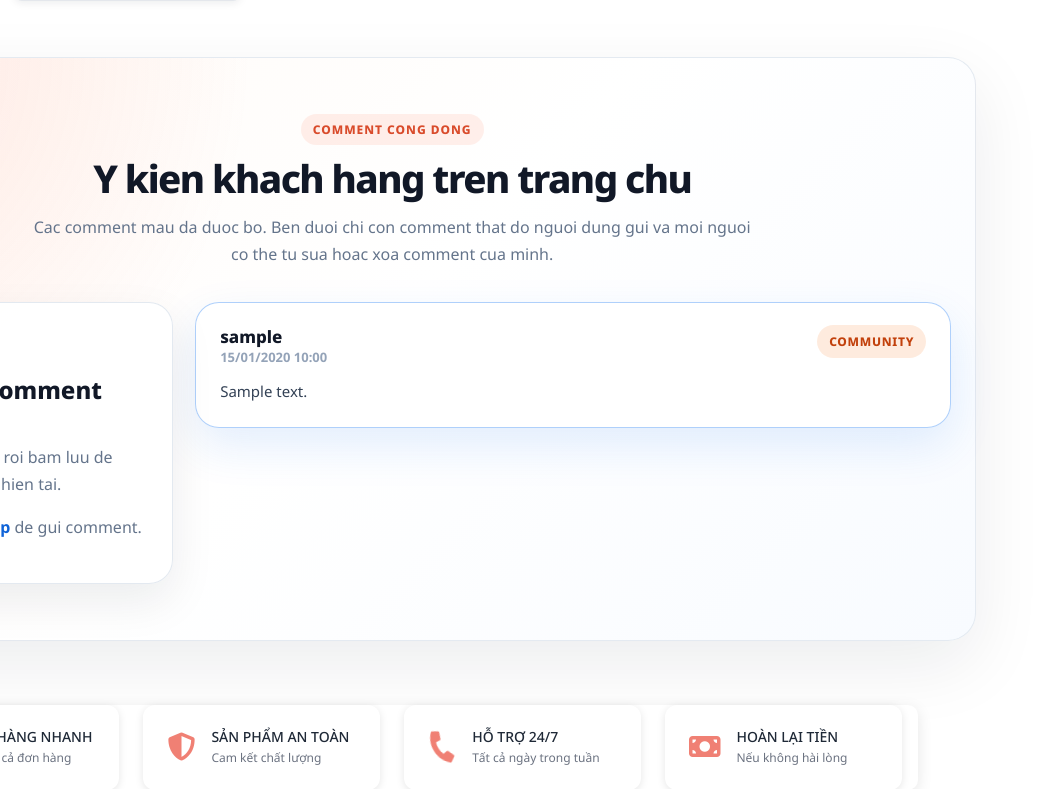
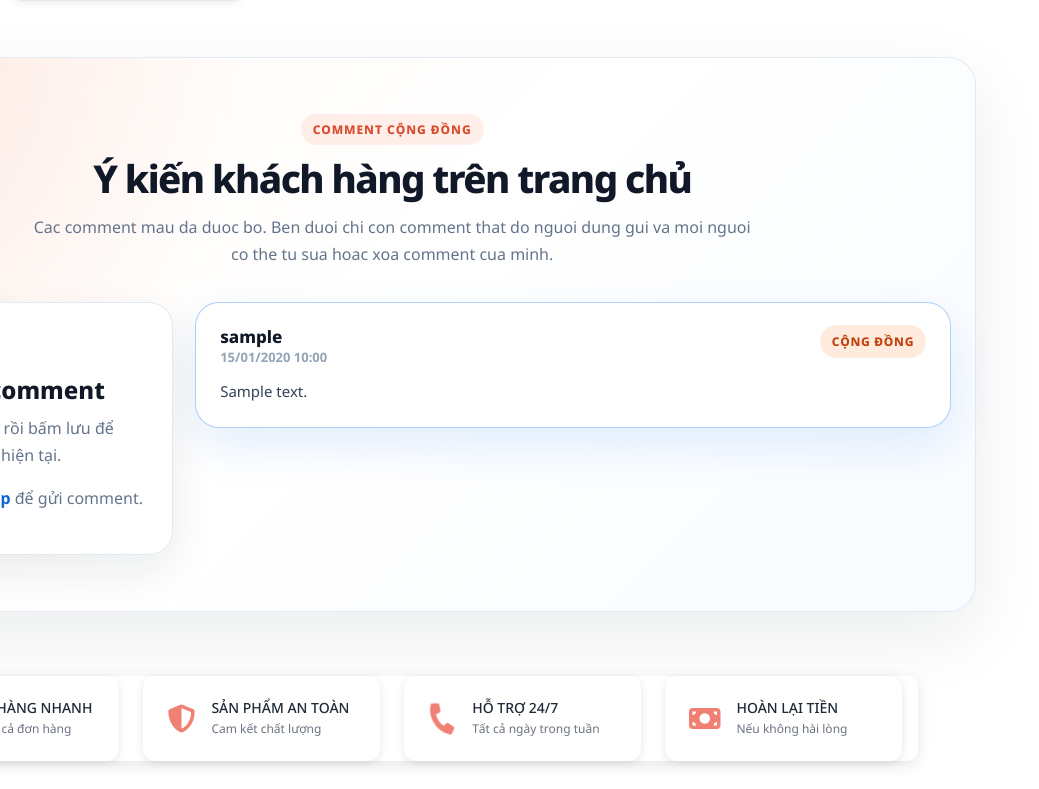
Before and after one commit to hoanganhtruc1501/webdoanvat, a Django app: template snackstore/apps/snacks/templates/snacks/snack_list.html in a window 1280 px wide; the page is wider, and only the part inside the window is pictured. Shown: the part 1161-1950 px from the top of that part, without its empty margins (0-1039 px from the left). After the commit the page ends 1928 px from the top of that part, so only its background shows below. Run offline with Django 5.2, Linux system fonts and the light colour scheme; the template is opened without the code that fills it: most values are stand-ins (such as "Sample title", 1, 10 or a date in 2020); grey boxes marked "Sample" are stand-in pictures.

Commit message:
Update Vietnamese text in reviews component

```diff
--- a/snackstore/templates/components/reviews.html
+++ b/snackstore/templates/components/reviews.html
@@ -310,8 +310,8 @@
 
   <div class="reviews-inner">
     <div class="reviews-header">
-      <span class="reviews-eyebrow">Comment cong dong</span>
-      <h2 id="reviews-title">Y kien khach hang tren trang chu</h2>
+      <span class="reviews-eyebrow">Comment cộng đồng</span>
+      <h2 id="reviews-title">Ý kiến khách hàng trên trang chủ </h2>
       <p>
         Cac comment mau da duoc bo. Ben duoi chi con comment that do nguoi dung gui
         va moi nguoi co the tu sua hoac xoa comment cua minh.
@@ -322,12 +322,12 @@
       <div class="comment-compose" id="home-comment-form">
         {% if editing_comment %}
         <span class="compose-tag">Dang sua</span>
-        <h3>Chinh sua comment cua ban</h3>
-        <p>Cap nhat noi dung roi bam luu de thay doi comment hien tai.</p>
+        <h3>Chỉnh sửa comment</h3>
+        <p>Cập nhật nội dung rồi bấm lưu để thay đổi comment hiện tại.</p>
         {% else %}
-        <span class="compose-tag">Comment moi</span>
-        <h3>De lai y kien tren trang chu</h3>
-        <p>Chia se trai nghiem cua ban de khach hang khac co them tham khao.</p>
+        <span class="compose-tag">Comment mới </span>
+        <h3>Để lại ý kiến trên trang  chủ</h3>
+        <p>Chia sẻ trải nghiệm của bạn để khách hàng có thể tham khảo.</p>
         {% endif %}
 
         {% if user.is_authenticated %}
@@ -347,7 +347,7 @@
 
           <div class="form-actions">
             <button type="submit" class="home-comment-submit">
-              {% if editing_comment %}Cap nhat comment{% else %}Gui comment{% endif %}
+              {% if editing_comment %}Cập nhật comment{% else %}Gửi comment{% endif %}
             </button>
             {% if editing_comment %}
             <a href="{% url 'snacks:list' %}#home-comment-form" class="comment-cancel-link">
@@ -358,11 +358,11 @@
         </form>
         {% else %}
         <p class="home-comment-login-note">
-          Vui long
+          Vui lòng
           <a href="{% url 'snacks:login' %}?next={{ request.get_full_path|urlencode }}">
-            dang nhap
+            đăng nhập
           </a>
-          de gui comment.
+          để gửi comment.
         </p>
         {% endif %}
       </div>
@@ -377,7 +377,7 @@
               <h4>{{ home_comment.user.get_full_name|default:home_comment.user.username }}</h4>
               <div class="comment-date">{{ home_comment.created_at|date:"d/m/Y H:i" }}</div>
             </div>
-            <span class="comment-badge">Community</span>
+            <span class="comment-badge">Cộng đồng</span>
           </div>
 
           <p class="comment-body">{{ home_comment.comment|linebreaksbr }}</p>
@@ -385,7 +385,7 @@
           {% if user.is_authenticated and user.id == home_comment.user_id %}
           <div class="comment-tools">
             <a href="?edit_comment={{ home_comment.id }}#home-comment-form" class="comment-edit-link">
-              Chinh sua
+              Chỉnh sửa
             </a>
             <form
               method="post"
@@ -395,15 +395,15 @@
               {% csrf_token %}
               <input type="hidden" name="action" value="delete" />
               <input type="hidden" name="comment_id" value="{{ home_comment.id }}" />
-              <button type="submit" class="comment-delete-btn">Xoa</button>
+              <button type="submit" class="comment-delete-btn">Xóa</button>
             </form>
-            <span class="comment-owner-note">Comment cua ban</span>
+            <span class="comment-owner-note">Comment của bạn</span>
           </div>
           {% endif %}
         </article>
         {% empty %}
         <div class="comment-empty">
-          Chua co comment nao. Hay la nguoi dau tien chia se trai nghiem cua ban.
+          Chưa có comment nào. Hãy là người đầu tiên chia sẻ trải nghiệm.
         </div>
         {% endfor %}
       </div>
```
